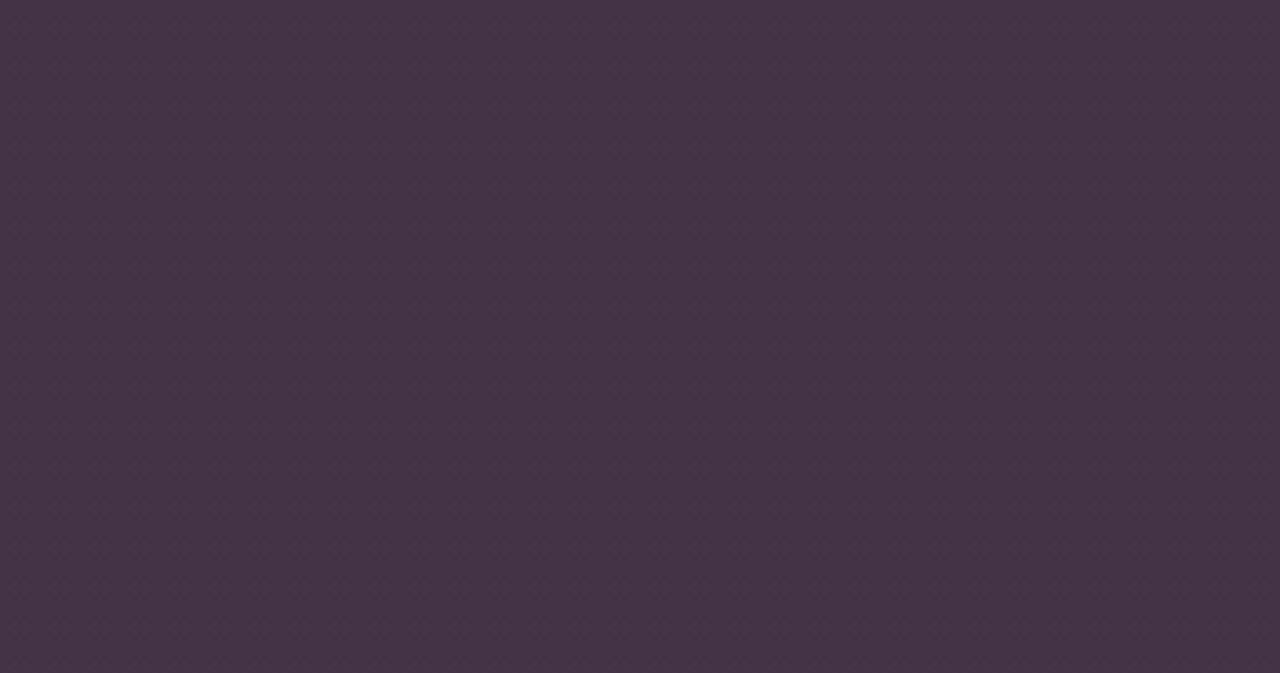
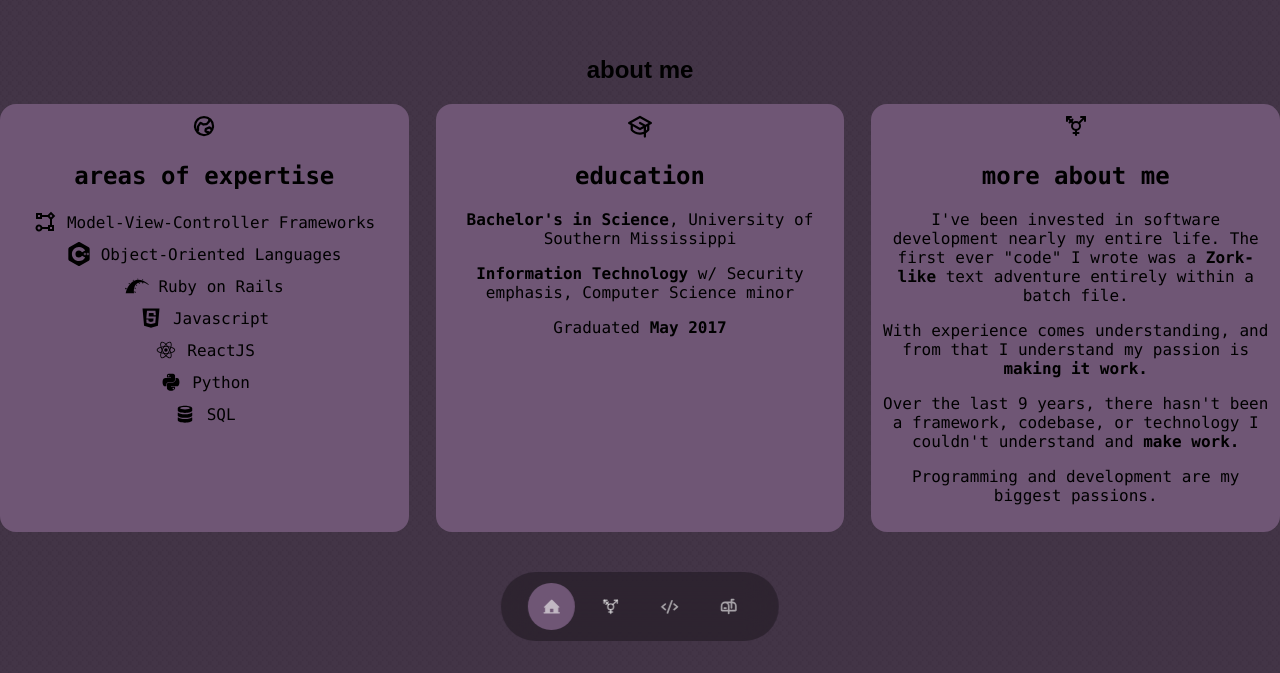
Before and after one commit to gwyndol1n/portfolio, a React (Create React App) app: page / in a window 1280 px wide. Shown: the part 127-800 px from the top of the page. Built offline with nearby package versions, Linux system fonts and the light colour scheme.

Commit message:
adding sections

```diff
--- a/src/App.css
+++ b/src/App.css
@@ -10,3 +10,15 @@
 .container {
   margin: 0 auto;
 }
+
+@media screen and (max-width: 1024px) {
+  header {
+    height: 60vh;
+  }
+}
+
+@media screen and (max-width: 600px) {
+  header {
+    height: 100vh;
+  }
+}
--- a/src/App.js
+++ b/src/App.js
@@ -1,12 +1,18 @@
 import React from 'react';
 import './App.css';
 import HeaderComponent from './components/header/HeaderComponent';
+import NavComponent from './components/nav/NavComponent';
+import AboutComponent from './components/about/AboutComponent';
 
 function App() {
   return (
     <div id="background" className='container'>
-      <HeaderComponent content={"gwyn moon"}/>
-      <HeaderComponent content={"developer"} fontSize={'30px'}/>
+      <header>
+        <HeaderComponent content={"gwyn moon"}/>
+        <HeaderComponent content={"developer"} fontSize={'30px'}/>
+      </header>
+      <NavComponent />
+      <AboutComponent />
     </div>
   );
 }
--- /dev/null
+++ b/src/components/about/AboutComponent.css
@@ -0,0 +1,60 @@
+section > h2, section > h4 {
+    text-align: center;
+}
+
+.about-container {
+    display: grid;
+    /* grid-template-columns: 30% 50%; */
+    gap: 15%;
+    place-items: center;
+}
+
+.about-tiles {
+    display: grid;
+    grid-template-columns: repeat(3, 1fr);
+    gap: 1.7rem;
+}
+
+.about-tile {
+    background: var(--color-secondary);
+    border: 1px solid transparent;
+    border-radius: 1rem;
+    padding: .6rem;
+    text-align: center;
+    transition: all 400ms ease;
+}
+
+.about-icon {
+    font-size: 1.5rem
+}
+
+.about-tile h2, text, p {
+    font-family: source-code-pro, Menlo, Monaco, Consolas, 'Courier New', monospace;
+}
+
+.about-row {
+    display: flex;
+    align-items: center;
+    justify-content: center;
+    padding-bottom: .5rem;
+}
+
+/* Hover behavior */
+
+.about-tile:hover {
+    background: transparent;
+    border-color: var(--color-secondary);
+    cursor: default;
+}
+
+.about-tile:hover .about-icon {
+    color: var(--color-secondary)
+}
+
+.about-tile:hover .about-header {
+    color: var(--color-secondary)
+}
+
+.about-tile:hover text {
+    color: var(--color-secondary)
+}
--- /dev/null
+++ b/src/components/about/AboutComponent.js
@@ -0,0 +1,69 @@
+import React from 'react';
+import './AboutComponent.css';
+import { PiGlobeHemisphereEastBold, PiGraduationCapBold } from "react-icons/pi";
+import { SiRubyonrails, SiCplusplus } from "react-icons/si";
+import { DiJavascript, DiReact, DiPython, DiDatabase } from "react-icons/di";
+import { TbGenderTransgender } from "react-icons/tb";
+import { RiFlowChart } from "react-icons/ri";
+
+const AboutComponent = () => {
+    return (
+        <section id='about'>
+            <h2>about me</h2>
+            <div className='about-container'>
+                <div className='about-content'>
+                    <div className='about-tiles'>
+                        <div className='about-tile' id='areas-of-expertise'>
+                            <PiGlobeHemisphereEastBold className='about-icon' />
+                            <h2 className='about-header'>
+                                areas of expertise
+                            </h2>
+                            <div className='about-row'>
+                                <RiFlowChart className='about-icon'/><text>&nbsp;Model-View-Controller Frameworks</text>
+                            </div>
+                            <div className='about-row'>
+                                <SiCplusplus className='about-icon'/><text>&nbsp;Object-Oriented Languages</text>
+                            </div>
+                            <div className='about-row'>
+                                <SiRubyonrails className='about-icon'/><text>&nbsp;Ruby on Rails</text>
+                            </div>
+                            <div className='about-row'>
+                                <DiJavascript className='about-icon'/><text>&nbsp;Javascript</text>
+                            </div>
+                            <div className='about-row'>
+                                <DiReact className='about-icon'/><text>&nbsp;ReactJS</text>
+                            </div>
+                            <div className='about-row'>
+                                <DiPython className='about-icon'/><text>&nbsp;Python</text>
+                            </div>
+                            <div className='about-row'>
+                                <DiDatabase className='about-icon'/><text>&nbsp;SQL</text>
+                            </div>
+                        </div>
+                        <div className='about-tile' id='education'>
+                            <PiGraduationCapBold className='about-icon' />
+                            <h2 className='about-header'>
+                                education
+                            </h2>
+                            <p><strong>Bachelor's in Science</strong>, University of Southern Mississippi</p>
+                            <p><strong>Information Technology</strong> w/ Security emphasis, Computer Science minor</p>
+                            <p>Graduated <strong>May 2017</strong></p>
+                        </div>
+                        <div className='about-tile' id='about-me'>
+                            <TbGenderTransgender className='about-icon' />
+                            <h2 className='about-header'>
+                               more about me
+                            </h2>
+                            <p>I've been invested in software development nearly my entire life. The first ever "code" I wrote was a <strong>Zork-like</strong> text adventure entirely within a batch file.</p>
+                            <p>With experience comes understanding, and from that I understand my passion is <strong>making it work.</strong></p>
+                            <p>Over the last 9 years, there hasn't been a framework, codebase, or technology I couldn't understand and <strong>make work.</strong></p>
+                            <p>Programming and development are my biggest passions.</p>
+                        </div>
+                    </div>
+                </div>
+            </div>
+        </section>
+    )
+}
+
+export default AboutComponent;
--- /dev/null
+++ b/src/components/nav/NavComponent.css
@@ -0,0 +1,31 @@
+nav{
+    background: rgba(0, 0, 0, 0.3);
+    width: max-content; /*get the width of it's content*/
+    display: block;
+    padding: 0.7rem 1.7rem;
+    z-index: 2;
+    position: fixed;
+    left: 50%;
+    transform: translateX(-50%);
+    bottom: 2rem;
+    display: flex;
+    gap: 0.8rem;
+    border-radius: 3rem;
+    backdrop-filter: blur(15px);
+}
+
+nav a {
+    color: #f5f5f59c;
+    padding: 0.9rem;
+    border-radius: 50%;
+    display: flex;
+    font-size: 1.1rem;
+}
+
+nav a:hover {
+    background: rgba(0, 0, 0, 0.4);
+}
+
+nav a.active {
+    background: var(--color-secondary);
+}
--- /dev/null
+++ b/src/components/nav/NavComponent.js
@@ -0,0 +1,27 @@
+import React from 'react';
+import './NavComponent.css';
+import { TbGenderTransgender } from "react-icons/tb";
+import { PiHouseLineFill } from "react-icons/pi";
+import { PiCodeBold } from "react-icons/pi";
+import { PiMailboxBold } from "react-icons/pi";
+
+import { useState } from 'react';
+
+const NavComponent = () => {
+    const [currentNav, setCurrentNav] = useState("#");
+
+    function isCurrentNavActive(anchorName) {
+        return currentNav === anchorName ? 'active' : ''
+    }
+
+    return (
+        <nav>
+            <a href="#" onClick={() => setCurrentNav("#")} className={isCurrentNavActive("#")}><PiHouseLineFill/></a>
+            <a href="#about" onClick={() => setCurrentNav("#about")} className={isCurrentNavActive("#about")}><TbGenderTransgender/></a>
+            <a href="#experience" onClick={() => setCurrentNav("#experience")} className={isCurrentNavActive("#experience")}><PiCodeBold/></a>
+            <a href="#contact" onClick={() => setCurrentNav("#contact")} className={isCurrentNavActive("#contact")}><PiMailboxBold/></a>
+        </nav>
+    )
+}
+
+export default NavComponent;
--- a/src/index.css
+++ b/src/index.css
@@ -1,3 +1,8 @@
+:root {
+  --color-primary: #46374a;
+  --color-secondary: #6f5675;
+}
+
 body {
   margin: 0;
   font-family: -apple-system, BlinkMacSystemFont, 'Segoe UI', 'Roboto', 'Oxygen',
@@ -5,7 +10,7 @@
     sans-serif;
   -webkit-font-smoothing: antialiased;
   -moz-osx-font-smoothing: grayscale;
-  background-color: #46374a;
+  background-color: var(--color-primary);
   background-image: url(./assets/az-subtle.png);
 }
 
```
